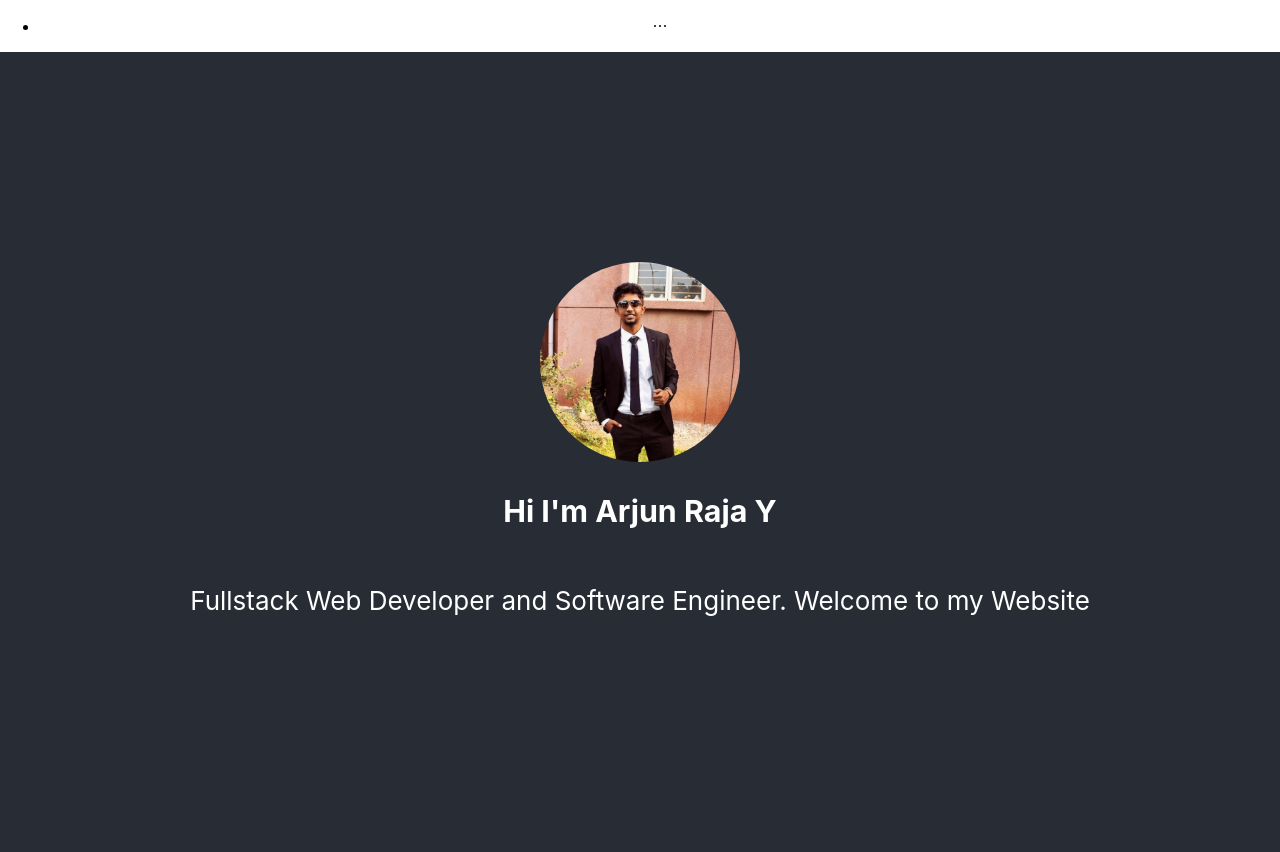
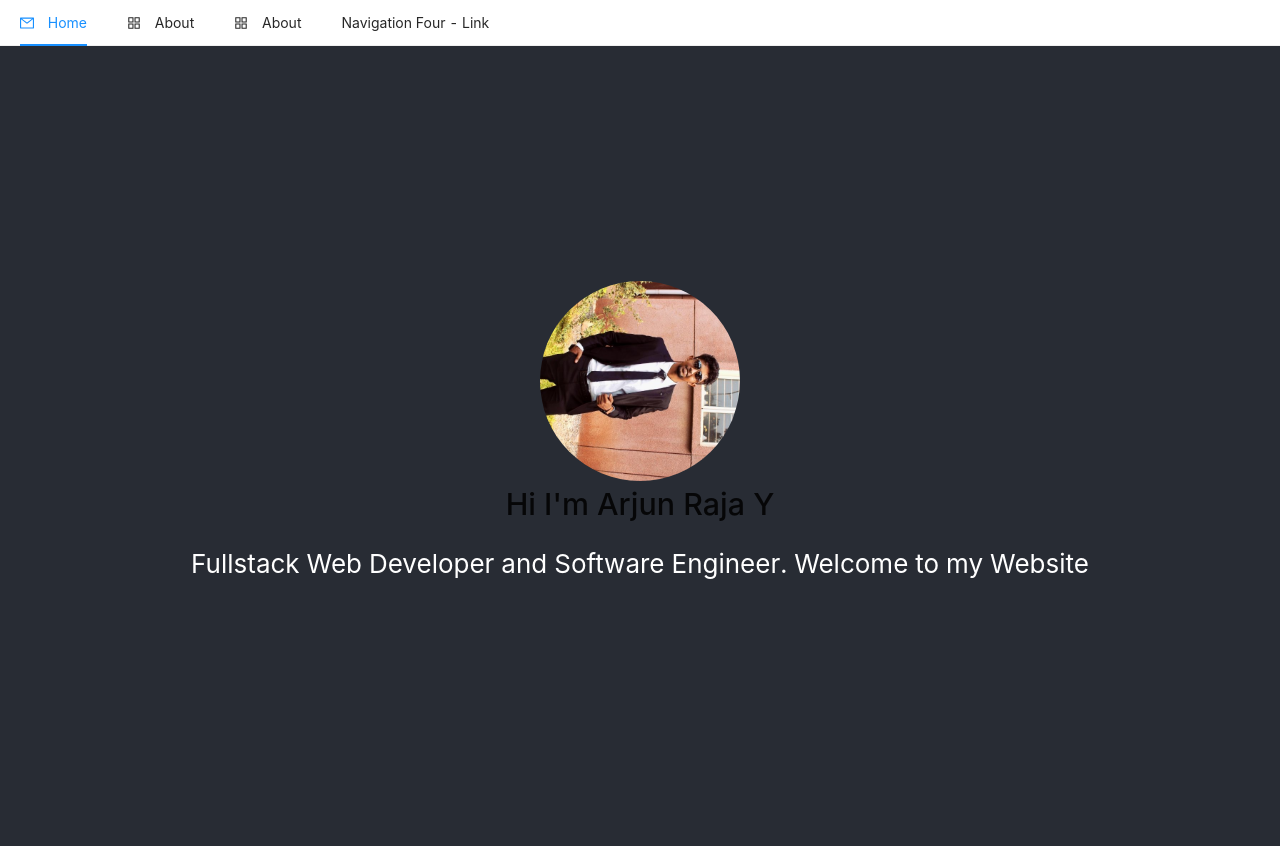
Before and after one commit to coderbirju/portfolio, a React (Create React App) app: page / in a window 1280 px wide. Built offline with nearby package versions, Linux system fonts and the light colour scheme.

Commit message:
added NavBar

```diff
--- a/src/App.js
+++ b/src/App.js
@@ -4,9 +4,7 @@ import "./global-css.css";
 
 function App() {
   return (
-    <div className="App">
-      <Routes/>
-    </div>
+    <Routes/>
   );
 }
 
--- a/src/Routes.js
+++ b/src/Routes.js
@@ -2,34 +2,16 @@ import React from "react";
 import {
   BrowserRouter as Router,
   Switch,
-  Route,
-  Link
+  Route
 } from "react-router-dom";
 import Homepage from './templates/Homepage';
 import About from './templates/About';
-import { Menu } from 'antd';
-import { MailOutlined, AppstoreOutlined, SettingOutlined } from '@ant-design/icons';
+
 
 
 export default function Routes() {
   return (
     <Router>
-      <Menu  mode="horizontal">
-            <Menu.Item  icon={<MailOutlined />}>
-                noooo
-            </Menu.Item>
-            <Menu.Item key="app" disabled icon={<AppstoreOutlined />}>
-                waaay
-            </Menu.Item>
-        </Menu>
-        {/* <Menu mode="horizontal">
-          <Menu.Item>
-              <Link to="/"> Home </Link>
-           </Menu.Item>
-           <Menu.Item>
-                <Link to="/About">About</Link>
-          </Menu.Item>
-        </Menu> */}
       <Switch>
           <Route path="/About">
               <About/>
--- a/src/global-css.css
+++ b/src/global-css.css
@@ -14,12 +14,8 @@
   }
 
   .App-header {
-    background-color: #282c34;
-    min-height: 20vh;
-    display: flex;
-    flex-direction: column;
-    align-items: center;
-    justify-content: center;
+    background-color: #eef0f5;
+    min-width: 100%;
     font-size: calc(10px + 2vmin);
     color: white;
   }
--- a/src/templates/About.jsx
+++ b/src/templates/About.jsx
@@ -1,9 +1,12 @@
 import React from 'react';
 import '../global-css.css';
+import Header from './header';
 
-function About() {
+class About extends React.Component {
+  render() {
     return (
       <div className="App">
+        <Header/>
         <body className="App App-body">
             <h3> About ME </h3>
             <p> AVOVOJIVAIV </p>
@@ -11,5 +14,6 @@ function About() {
       </div>
     );
   }
+}
 
 export default About;
--- a/src/templates/Homepage.jsx
+++ b/src/templates/Homepage.jsx
@@ -1,17 +1,21 @@
 import React from 'react';
 import '../global-css.css';
-import profilePic from '../linkedin.png'
+import profilePic from '../linkedin.png';
+import Header from './header';
 
-function Homepage() {
+class Homepage extends React.Component {
+  render (){
     return (
       <div className="App">
+      <Header/>
         <body className="App App-body">
-        <img src={profilePic} alt="ismet" className="profile-img"></img>
+          <img src={profilePic} alt="ismet" className="App-logo profile-img"></img>
             <h3> Hi I'm Arjun Raja Y </h3>
             <p> Fullstack Web Developer and Software Engineer. Welcome to my Website </p>
         </body>
       </div>
     );
   }
+}
 
 export default Homepage;
--- /dev/null
+++ b/src/templates/header.jsx
@@ -0,0 +1,46 @@
+import React from 'react';
+import '../global-css.css';
+import 'antd/dist/antd.css';
+import { Menu } from 'antd';
+import { Link } from "react-router-dom";
+import { MailOutlined, AppstoreOutlined, SettingOutlined } from '@ant-design/icons';
+const { SubMenu } = Menu;
+
+class Header extends React.Component {
+  state = {
+    current: 'mail',
+  };
+
+  handleClick = e => {
+    console.log('click ', e);
+    this.setState({
+      current: e.key,
+    });
+  };
+
+  render() {
+    return (
+        <div className="App-header">
+            <Menu  onClick={this.handleClick} selectedKeys={[this.state.current]} mode="horizontal">
+                <Menu.Item key="mail" icon={<MailOutlined />}>
+                    <Link to="/"> Home </Link>
+                </Menu.Item>
+                <Menu.Item key="app" icon={<AppstoreOutlined />}>
+                    <Link to="/About"> About </Link>
+                </Menu.Item>
+                <Menu.Item key="app" icon={<AppstoreOutlined />}>
+                    <Link to="/About"> About </Link>
+                </Menu.Item>
+
+                <Menu.Item key="alipay">
+                <a href="https://ant.design" target="_blank" rel="noopener noreferrer">
+                    Navigation Four - Link
+                </a>
+                </Menu.Item>
+            </Menu>
+      </div>
+    );
+  }
+}
+
+export default Header;
```
Lines whose indentation alone changed are shown as unchanged.
